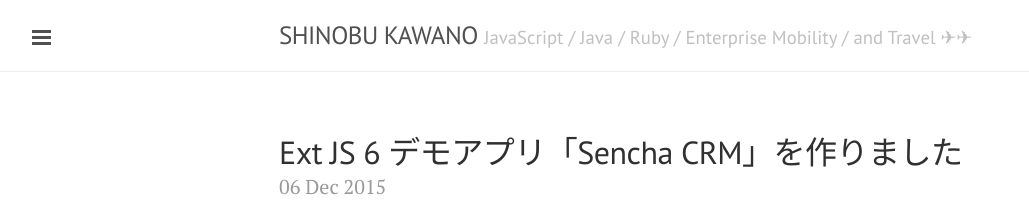
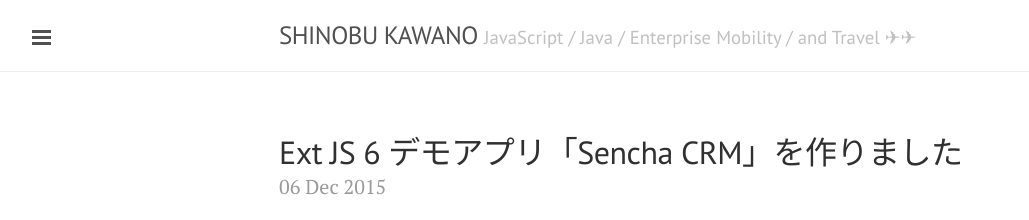
Before and after one commit to shinobukawano/kawanoshinobu.github.io, a Jekyll site: the page built from index.html, in a window 1280 px wide. Shown: the top 220 px of the page, without its empty margins (1-1030 px from the left). Built offline with Jekyll 4.4.1, drawn with Linux system fonts in a browser that asks for light colours; Markdown is read by kramdown in place of the engine named in the settings; the list of posts is cut into pages by our own code.

Commit message:
Updated.

```diff
--- a/_config.yml
+++ b/_config.yml
@@ -8,7 +8,7 @@
 
 # Setup
 title: SHINOBU KAWANO
-tagline: 'JavaScript / Java / Ruby / Enterprise Mobility / and Travel ✈✈'
+tagline: 'JavaScript / Java / Enterprise Mobility / and Travel ✈✈'
 description: > #
   Hi, there! I'm Shinobu Kawano, JavaScript programmer based in Tokyo.
   <br>
```
